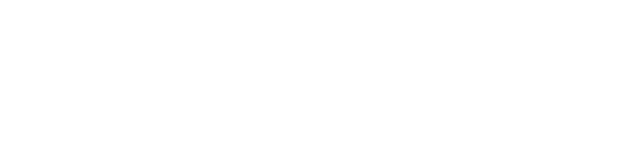
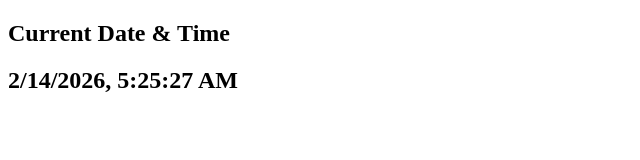
Before and after one commit to acciojob/clock-happydagar6, a website: page main.html in a window 1280 px wide. Shown: the whole page, without its empty margins (0-640 px from the left). Drawn offline with Linux system fonts and the light colour scheme.

Commit message:
created a submission

```diff
--- a/main.html
+++ b/main.html
@@ -7,6 +7,8 @@
 </head>
 
 <body>
+	<h2>Current Date & Time</h2>
+	<div id="timer" style="font-size: 24px; font-weight: bold;"></div>
 	<!-- the entire body must be written by student -->
     <script type="text/javascript" src="./script.js">
 </script>
--- a/script.js
+++ b/script.js
@@ -1 +1,11 @@
 //your JS code here. If required.
+let timerDisplay = document.getElementById("timer");
+
+// Set current date and time
+let currentDate = new Date();
+
+// Update the time
+setInterval(() => {
+	currentDate = new Date();
+	timerDisplay.innerHTML = currentDate.toLocaleString();
+}, 1000)
```
